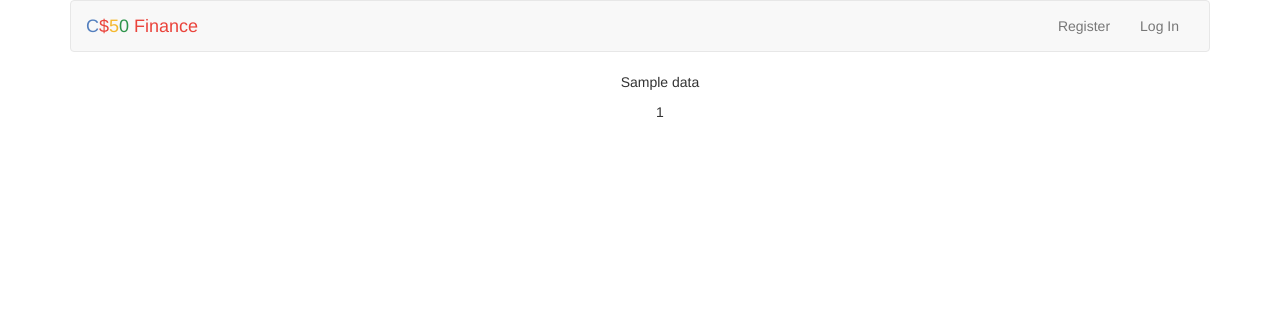
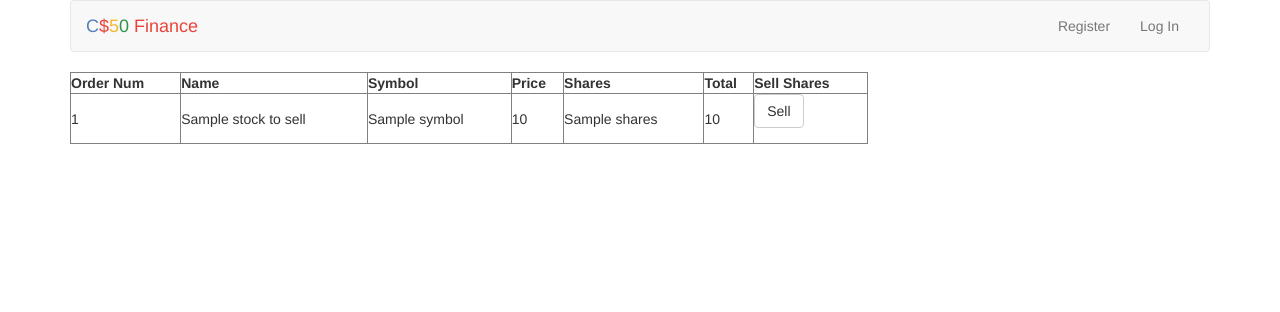
Before and after one commit to jamesdylangoldstein/finance, a Flask app: template templates/sellselected.html in a window 1280 px wide. Shown: the top 312 px of the page. Run offline with Flask 2, Linux system fonts and the light colour scheme; the template is opened without the code that fills it: most values are stand-ins (such as "Sample title", 1, 10 or a date in 2020); some libraries are stand-ins or nearby versions.

Commit message:
starting formatting

```diff
--- a/templates/sellselected.html
+++ b/templates/sellselected.html
@@ -6,10 +6,32 @@
 {% endblock %}
 
 {% block main %}
-    <list>
-        {% for data in stock_to_sell %}
-        <ul>{{ data }}</ul>
-        {% endfor %}
-        <ul>{{ order_num }}</ul>
-    </list>
+<table width="70%" border="1" cellspacing="1" cellpadding="1">
+    <tr>
+        <th>Order Num</th>
+        <th>Name</th>
+        <th>Symbol</th>
+        <th>Price</th>
+        <th>Shares</th>
+        <th>Total</th>
+        <th>Sell Shares</th>
+    </tr>
+    <form action="{{ url_for('sellselected') }}" method="post">
+    <fieldset>
+        <tr>
+            <td>{{ stock_to_sell['order_num'] }}</td>
+            <td>{{ stock_to_sell['name'] }}</td>
+            <td>{{ stock_to_sell['symbol'] }}</td>
+            <td>{{ stock_to_sell['price'] }}</td>
+            <td>{{ stock_to_sell['shares'] }}</td>
+            <td>{{ stock_to_sell['total'] }}</td>
+            <td>
+                <div class="form-group">
+                <input type="hidden" name="order_num" value={{ purchase['order_num'] }}>
+                <button class="btn btn-default" type="submit">Sell</button>
+                </div>
+            </td>
+        </tr>
+    </fieldset>
+    </form>
 {% endblock %}
```
